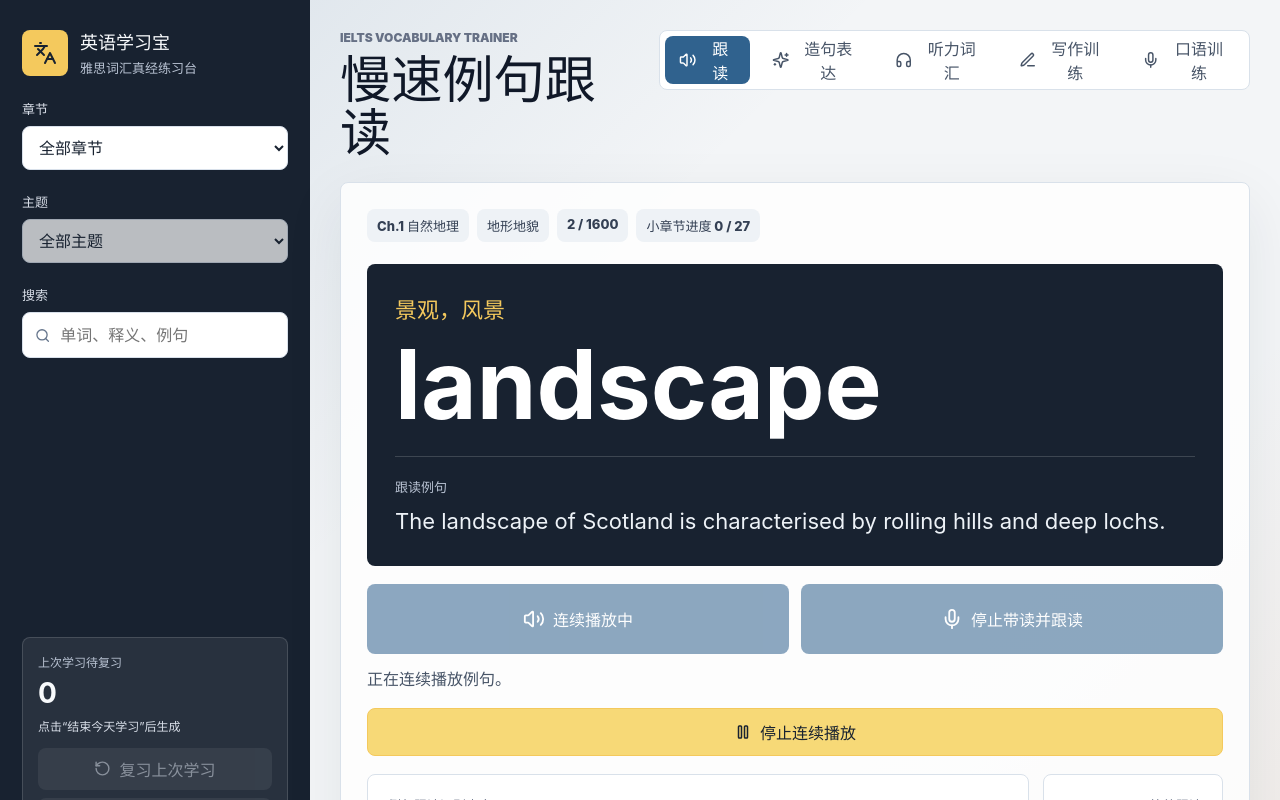
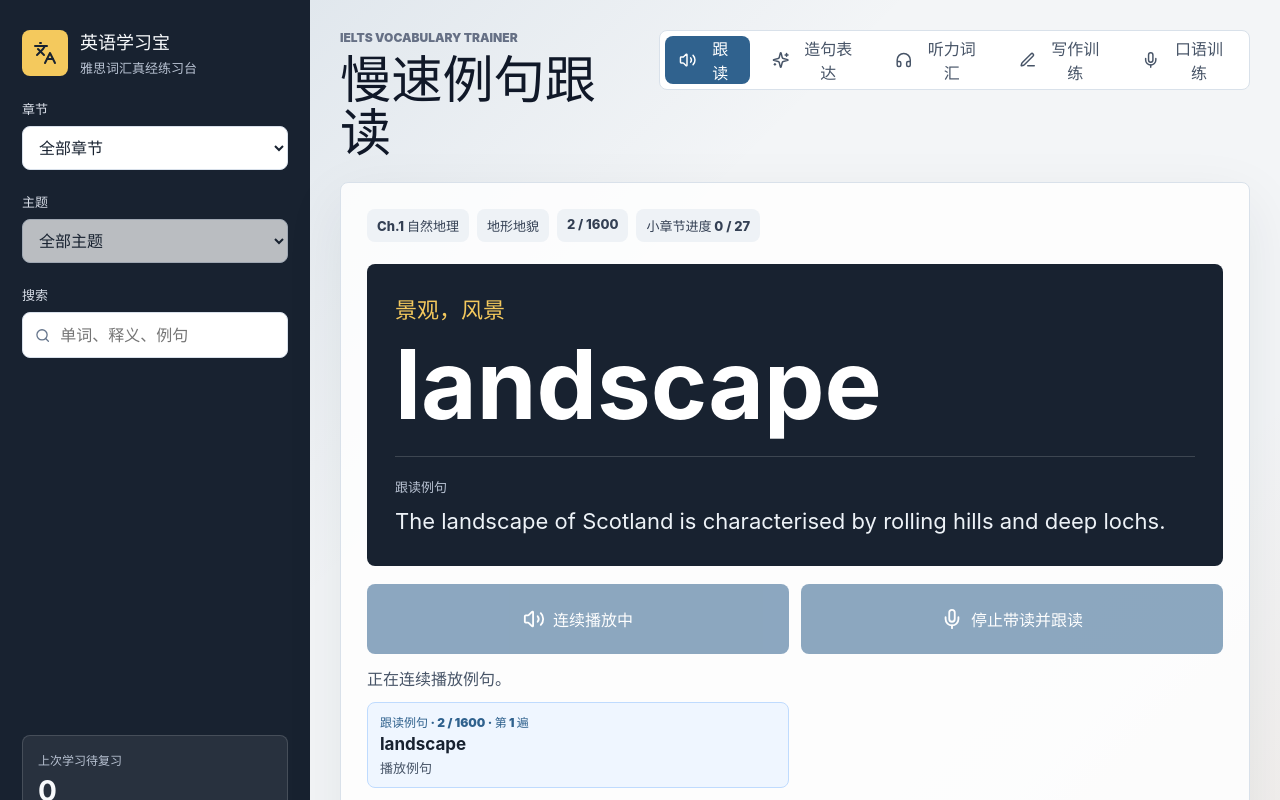
Before and after one commit to johnirving6666sgp/english-bao, a React (Vite) app: page / in a window 1280 px wide. Both pictures are taken after a click on the button "连续播放例句，每句两遍". Shown: the top 800 px of the page. Built offline with nearby package versions, Linux system fonts and the light colour scheme.

Commit message:
Add continuous playback diagnostics

```diff
--- a/src/main.jsx
+++ b/src/main.jsx
@@ -44,7 +44,7 @@ const SPEAKING_RECORDS_STORAGE_KEY = 'english-bao-speaking-records-v1';
 const MAX_REVIEW_ITEMS = 80;
 const MAX_WRITING_RECORDS = 30;
 const MAX_SPEAKING_RECORDS = 40;
-const CONTINUOUS_AUDIO_DEADLINE_MS = 45000;
+const CONTINUOUS_AUDIO_DEADLINE_MS = 26000;
 
 const todayKey = () => {
   const date = new Date();
@@ -60,6 +60,11 @@ const normalize = (value) =>
     .replace(/[“”"'.?,!/;:()[\]{}]/g, '')
     .replace(/\s+/g, ' ')
     .trim();
+
+const estimateContinuousAudioMs = (text) => {
+  const wordCount = text.trim().split(/\s+/).filter(Boolean).length;
+  return Math.min(26000, Math.max(7500, wordCount * 650 + 4200));
+};
 
 const flattenEntries = (chapters) =>
   chapters.flatMap((chapter) =>
@@ -506,6 +511,7 @@ function App() {
   const [readPlaying, setReadPlaying] = useState(false);
   const [continuousListening, setContinuousListening] = useState(false);
   const [continuousRepeat, setContinuousRepeat] = useState(false);
+  const [continuousDebug, setContinuousDebug] = useState(null);
   const [listening, setListening] = useState(false);
   const [voices, setVoices] = useState([]);
   const [selectedVoiceName, setSelectedVoiceName] = useState(loadVoiceName);
@@ -943,6 +949,7 @@ function App() {
     continuousRunRef.current += 1;
     setContinuousListening(false);
     setContinuousRepeat(false);
+    setContinuousDebug(null);
     stopSpeaking();
     if (message) setReadStatus(message);
   };
@@ -1196,6 +1203,7 @@ function App() {
       const clearWatchdogs = () => {
         window.clearTimeout(startTimer);
         window.clearInterval(stallTimer);
+        window.clearTimeout(maxPlaybackTimer);
       };
       const cleanupCurrentAudio = () => {
         clearWatchdogs();
@@ -1227,6 +1235,14 @@ function App() {
           settle(true);
         }
       }, 5000);
+      const maxPlaybackTimer = window.setTimeout(() => {
+        if (runId !== continuousRunRef.current) {
+          settle(false);
+          return;
+        }
+        setReadStatus(`${label}已到预计时长，自动进入下一步。`);
+        settle(true);
+      }, options.maxDurationMs ?? CONTINUOUS_AUDIO_DEADLINE_MS);
 
       audio.preload = 'auto';
       audio.volume = 1;
@@ -1282,6 +1298,7 @@ function App() {
   const playContinuousAudio = (audioUrl, fallbackText, fallbackOptions, label, runId) =>
     new Promise((resolve) => {
       let settled = false;
+      const maxDurationMs = estimateContinuousAudioMs(fallbackText);
       const finish = (value) => {
         if (settled) return;
         settled = true;
@@ -1296,11 +1313,12 @@ function App() {
         stopSpeaking();
         setReadStatus(`${label}播放等待过久，已自动跳到下一条。`);
         finish(true);
-      }, CONTINUOUS_AUDIO_DEADLINE_MS);
+      }, Math.max(CONTINUOUS_AUDIO_DEADLINE_MS, maxDurationMs + 6000));
 
       playAudioOnce(audioUrl, fallbackText, fallbackOptions, label, runId, {
         reuseAudio: true,
-        skipFallback: true
+        skipFallback: true,
+        maxDurationMs
       }).then(finish);
     });
 
@@ -1635,6 +1653,14 @@ function App() {
 
       for (let round = 1; round <= 2; round += 1) {
         if (runId !== continuousRunRef.current) break;
+        setContinuousDebug({
+          mode: '听力词汇',
+          index: entryIndex + 1,
+          total: playbackEntries.length,
+          round,
+          term: entry.term,
+          stage: '播放例句'
+        });
         setReadStatus(`连续播放例句：第 ${entryIndex + 1} / ${playbackEntries.length} 条，第 ${round} 遍。`);
         const completed = await playContinuousAudio(
           listeningAudioManifest.examples[entry.id],
@@ -1652,6 +1678,7 @@ function App() {
 
     if (runId === continuousRunRef.current) {
       setContinuousListening(false);
+      setContinuousDebug(null);
       setReadPlaying(false);
       setReadStatus('连续播放已完成。');
     }
@@ -1686,6 +1713,14 @@ function App() {
 
       for (let round = 1; round <= 2; round += 1) {
         if (runId !== continuousRunRef.current) break;
+        setContinuousDebug({
+          mode: '跟读例句',
+          index: entryIndex + 1,
+          total: filteredEntries.length,
+          round,
+          term: entry.term,
+          stage: '播放例句'
+        });
         setReadStatus(`跟读例句连续播放：第 ${entryIndex + 1} / ${filteredEntries.length} 条，第 ${round} 遍。`);
         const completed = await playContinuousAudio(
           exampleAudioManifest[entry.example],
@@ -1703,6 +1738,7 @@ function App() {
 
     if (runId === continuousRunRef.current) {
       setContinuousRepeat(false);
+      setContinuousDebug(null);
       setReadPlaying(false);
       setReadStatus('跟读例句连续播放已完成。');
     }
@@ -2601,6 +2637,7 @@ function App() {
               playWord={playListeningWord}
               playExample={playListeningExample}
               continuousListening={continuousListening}
+              continuousDebug={continuousDebug}
               readStatus={readStatus}
               startContinuousExamples={startContinuousExamples}
               stopContinuousExamples={stopContinuousExamples}
@@ -2627,6 +2664,7 @@ function App() {
               stopListening={stopListening}
               playExample={playExample}
               continuousRepeat={continuousRepeat}
+              continuousDebug={continuousDebug}
               startContinuousRepeatExamples={startContinuousRepeatExamples}
               stopContinuousExamples={stopContinuousExamples}
             />
@@ -2814,6 +2852,7 @@ function ListeningPractice({
   playWord,
   playExample,
   continuousListening,
+  continuousDebug,
   readStatus,
   startContinuousExamples,
   stopContinuousExamples
@@ -2851,6 +2890,7 @@ function ListeningPractice({
         {continuousListening ? '停止连续播放' : '连续播放例句，每句两遍'}
       </button>
       {readStatus && <p className="listening-status">{readStatus}</p>}
+      {continuousDebug && <ContinuousDebug debug={continuousDebug} />}
       {continuousListening && (
         <div className="continuous-example-card">
           <span>当前例句</span>
@@ -3253,6 +3293,7 @@ function RepeatPractice({
   stopListening,
   playExample,
   continuousRepeat,
+  continuousDebug,
   startContinuousRepeatExamples,
   stopContinuousExamples
 }) {
@@ -3287,6 +3328,7 @@ function RepeatPractice({
         </button>
         {!SpeechRecognition && <p className="hint">当前浏览器不支持语音识别，建议用 Chrome 打开。</p>}
         {readStatus && <p className="hint neutral">{readStatus}</p>}
+        {continuousDebug && <ContinuousDebug debug={continuousDebug} />}
       </div>
       <button
         type="button"
@@ -3311,6 +3353,16 @@ function RepeatPractice({
       </div>
 
       <CoachNote tone={coachTone} coach={coach} />
+    </div>
+  );
+}
+
+function ContinuousDebug({ debug }) {
+  return (
+    <div className="continuous-debug">
+      <span>{debug.mode} · {debug.index} / {debug.total} · 第 {debug.round} 遍</span>
+      <strong>{debug.term}</strong>
+      <p>{debug.stage}</p>
     </div>
   );
 }
--- a/src/styles.css
+++ b/src/styles.css
@@ -698,6 +698,33 @@ h1 {
   overflow-wrap: anywhere;
 }
 
+.continuous-debug {
+  display: grid;
+  gap: 4px;
+  padding: 10px 12px;
+  border: 1px solid #bfdbfe;
+  border-radius: 8px;
+  background: #eff6ff;
+}
+
+.continuous-debug span {
+  color: #30628e;
+  font-size: 12px;
+  font-weight: 900;
+}
+
+.continuous-debug strong {
+  color: #182230;
+  font-size: 17px;
+}
+
+.continuous-debug p {
+  margin: 0;
+  color: #475467;
+  font-size: 13px;
+  font-weight: 800;
+}
+
 .listening-hero span,
 .sentence-blank span,
 .listening-input span {
```
